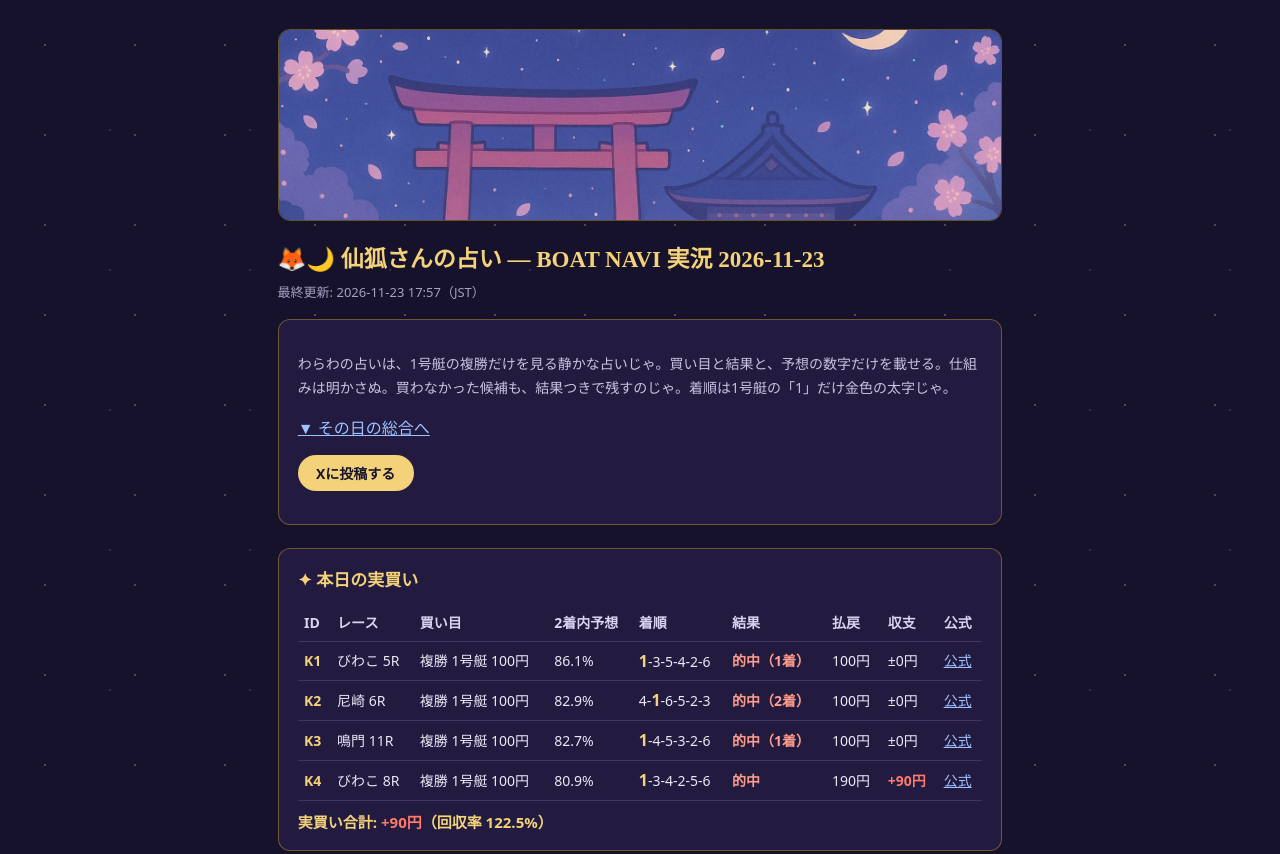
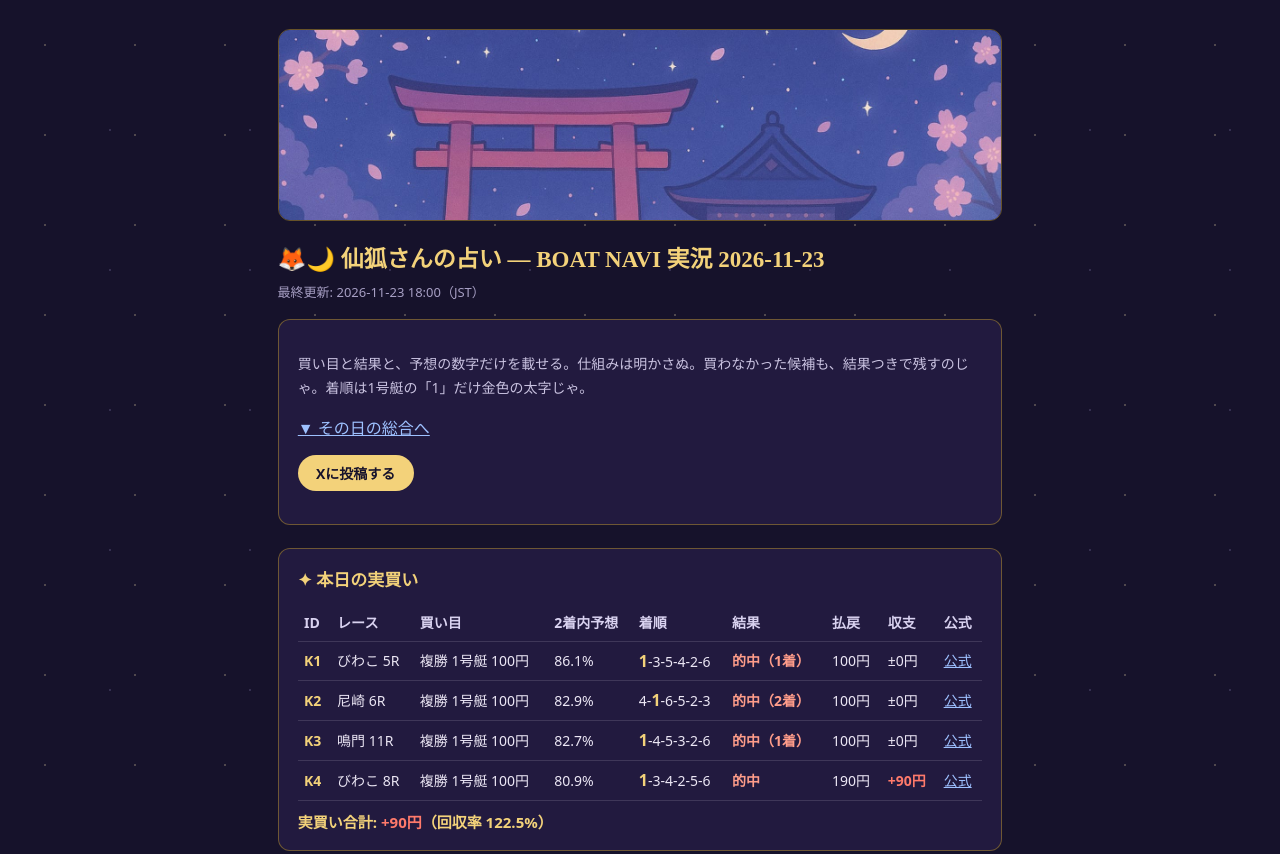
Before and after one commit to papk-x/b-navi-xer, a plain HTML site: page 2026-11-23.html in a window 1280 px wide. Shown: the top 854 px of the page. Drawn offline with Linux system fonts and the light colour scheme.

Commit message:
冒頭の紹介文から占いの一文を削除

```diff
--- a/2026-11-23.html
+++ b/2026-11-23.html
@@ -40,10 +40,10 @@
 <div class="wrap">
   <div class="banner"><img src="bg-shrine.jpg" alt="夜の神社と鳥居と三日月の和風イラスト"></div>
   <h1>🦊🌙 仙狐さんの占い — BOAT NAVI 実況 2026-11-23</h1>
-  <p class="updated">最終更新: 2026-11-23 17:57（JST）</p>
+  <p class="updated">最終更新: 2026-11-23 18:00（JST）</p>
 
   <div class="card">
-    <p class="note">わらわの占いは、1号艇の複勝だけを見る静かな占いじゃ。買い目と結果と、予想の数字だけを載せる。仕組みは明かさぬ。買わなかった候補も、結果つきで残すのじゃ。着順は1号艇の「1」だけ金色の太字じゃ。</p>
+    <p class="note">買い目と結果と、予想の数字だけを載せる。仕組みは明かさぬ。買わなかった候補も、結果つきで残すのじゃ。着順は1号艇の「1」だけ金色の太字じゃ。</p>
     <p><a href="#sogo">▼ その日の総合へ</a></p>
     <p><a class="xbtn" href="https://twitter.com/intent/tweet?text=%E4%BB%99%E7%8B%90%E3%81%95%E3%82%93%E3%81%AE%E5%8D%A0%E3%81%84%EF%BD%9CBOAT%20NAVI%E5%AE%9F%E6%B3%81%202026-11-23%E3%80%81%E5%AE%9F%E8%B2%B7%E3%81%84%2B90%E5%86%86%EF%BC%88%E5%9B%9E%E5%8F%8E%E7%8E%87122.5%25%EF%BC%89%E3%80%81%E3%83%80%E3%83%9F%E3%83%BC%E2%88%92100%E5%86%86&url=https%3A%2F%2Fpapk-x.github.io%2Fb-navi-xer%2F2026-11-23.html" target="_blank" rel="noopener">Xに投稿する</a></p>
   </div>
```
